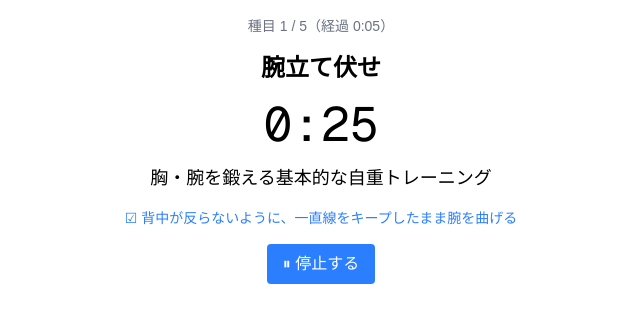
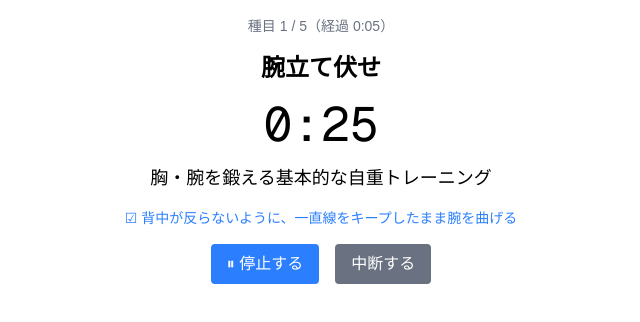
Before and after one commit to yussak/yaru-tore, a Next.js app: page /workout/play in a window 1280 px wide. Shown: the top 322 px of the page, without its empty margins (319-959 px from the left). Built offline with nearby package versions, Linux system fonts and the light colour scheme.

Commit message:
中断ボタン追加

```diff
--- a/src/app/workout/components/WorkoutPlayer.tsx
+++ b/src/app/workout/components/WorkoutPlayer.tsx
@@ -2,6 +2,7 @@
 
 import { Exercise } from "@/app/data/excercise";
 import { useEffect, useState } from "react";
+import { useRouter } from "next/navigation";
 
 type Props = {
   exercises: Exercise[];
@@ -9,6 +10,7 @@ type Props = {
 };
 
 export default function WorkoutPlayer({ exercises, onFinish }: Props) {
+  const router = useRouter();
   const [index, setIndex] = useState(0);
   const [timeLeft, setTimeLeft] = useState(exercises[0]?.durationSec || 30);
   const [totalElapsed, setTotalElapsed] = useState(0);
@@ -16,6 +18,7 @@ export default function WorkoutPlayer({ exercises, onFinish }: Props) {
   const [isInterval, setIsInterval] = useState(false);
 
   // todo:動き方の画像か何かほしい　文章があるならいいかもしれないけど
+  // todo:中断ボタン追加するかも
 
   useEffect(() => {
     if (isPaused) return;
@@ -92,6 +95,13 @@ export default function WorkoutPlayer({ exercises, onFinish }: Props) {
       >
         {isPaused ? "▶︎ 再開する" : "⏸︎ 停止する"}
       </button>
+
+      <button
+        onClick={() => router.push("/")}
+        className="ml-4 px-4 py-2 bg-gray-500 text-white rounded hover:bg-gray-600"
+      >
+        中断する
+      </button>
     </div>
   );
 }
```
